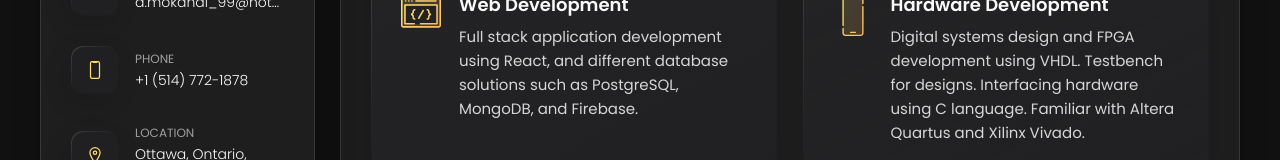
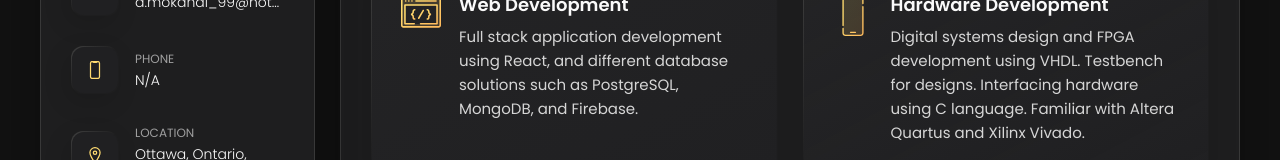
Before and after one commit to MokahalA/MokahalA.github.io, a plain HTML site: page index.html in a window 1280 px wide. Shown: the part 472-632 px from the top of the page. Drawn offline with nearby package versions, Linux system fonts and the light colour scheme; a script that the page names is missing.

Commit message:
Removed num

```diff
--- a/index.html
+++ b/index.html
@@ -89,7 +89,7 @@
             <div class="contact-info">
               <p class="contact-title">Phone</p>
 
-              <a href="tel:+12133522795" class="contact-link">+1 (514) 772-1878</a>
+              <a href="tel:+12133522795" class="contact-link"> N/A </a>
             </div>
 
           </li>
```
